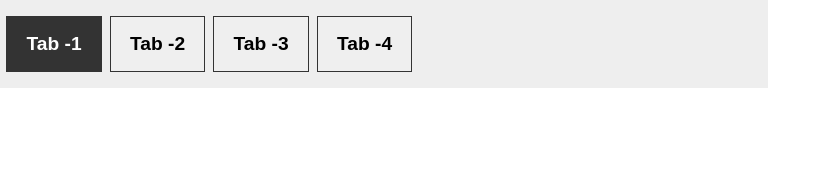
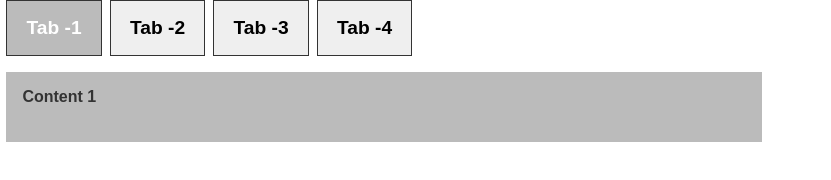
Before and after one commit to youssefsaid997/JQuery-Labs-solution, a plain HTML site: page tabs/index.html in a window 1280 px wide. Shown: the whole page, without its empty margins (0-831 px from the left). Drawn offline with Linux system fonts and the light colour scheme.

Commit message:
hotfix : fixing active behaviour and adding right click to hide

```diff
--- a/tabs/index.html
+++ b/tabs/index.html
@@ -14,7 +14,9 @@
 			<button class="btn">Tab -3</button>
 			<button class="btn">Tab -4</button>
 		</div>
-		<div class="main"></div>
+		<div class="main">
+			<div class="content">Content 1</div>
+		</div>
 
 		<script src="jquery-3.7.1.min.js"></script>
 		<script src="script.js"></script>
--- a/tabs/script.js
+++ b/tabs/script.js
@@ -3,10 +3,19 @@
 // 	$(this).addClass('active');
 // });
 
+// $('.main').css({ display: 'none' });
+
 $('.btn').each(function (index, button) {
 	$(button).click(function () {
+		$('.main').css({ display: 'block' });
 		$('.btn').removeClass('active');
 		$(this).addClass('active');
 		$('.main').html('<div class=content>Content ' + (index + 1) + '</div>');
 	});
+
+	//this event will handle the right click to hide the content section
+	$(button).on('contextmenu', function (event) {
+		event.preventDefault();
+		$('.main').css({ display: 'none' });
+	});
 });
--- a/tabs/style.css
+++ b/tabs/style.css
@@ -5,8 +5,8 @@ body {
 .header {
 	display: flex;
 	align-items: center;
-	background-color: #eee;
-	padding: 1rem 0.4rem;
+	/* background-color: #eee; */
+	padding: 0rem 0.4rem;
 	width: 60%;
 	gap: 0.5rem;
 }
@@ -24,7 +24,7 @@ body {
 	background-color: #bbb;
 }
 .active {
-	background-color: #333;
+	background-color: #bbb;
 	color: white;
 }
 
@@ -41,6 +41,6 @@ body {
 	font-weight: bold;
 	padding: 1rem;
 	min-height: 70px;
-	background-color: #ddd;
+	background-color: #bbb;
 	color: #333;
 }
```
